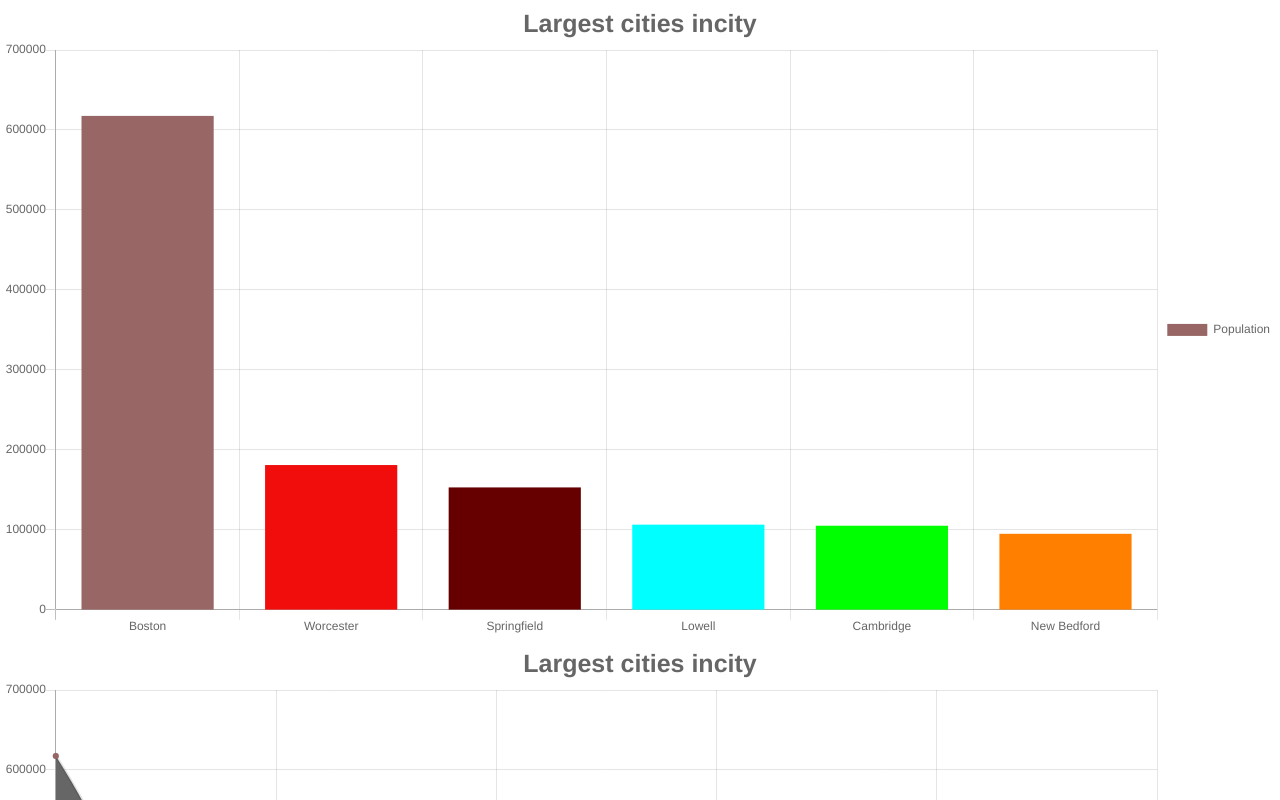
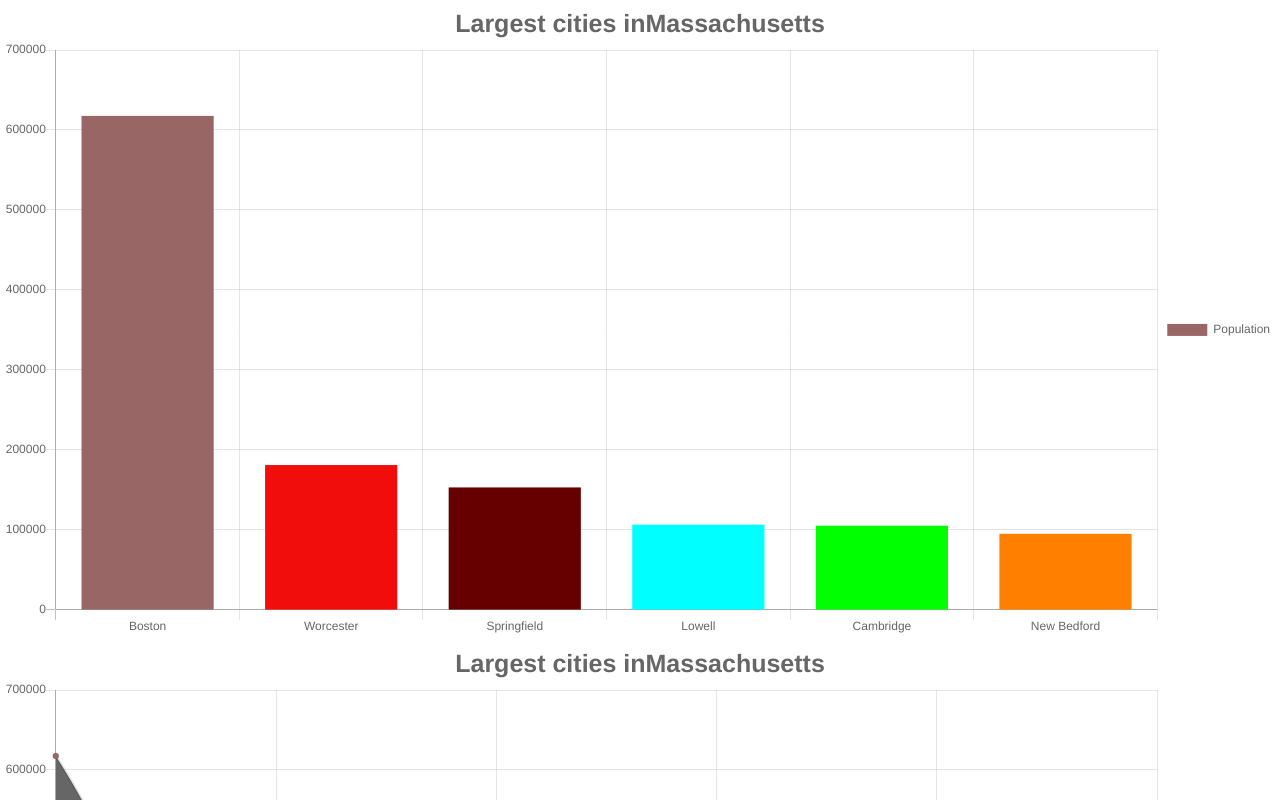
Before and after one commit to buntydev1/React-Chartjs-2, a React (Create React App) app in the folder reactcharts/: page / in a window 1280 px wide. Shown: the top 800 px of the page. Built offline with nearby package versions, Linux system fonts and the light colour scheme.

Commit message:
location is passed as props

```diff
--- a/reactcharts/src/App.js
+++ b/reactcharts/src/App.js
@@ -42,7 +42,7 @@ class App extends Component {
     })
   }
   render() {
-    return <Chart chartData={this.state.chartData} />;
+    return <Chart chartData={this.state.chartData} location="Massachusetts" />;
   }
 }
 
```
